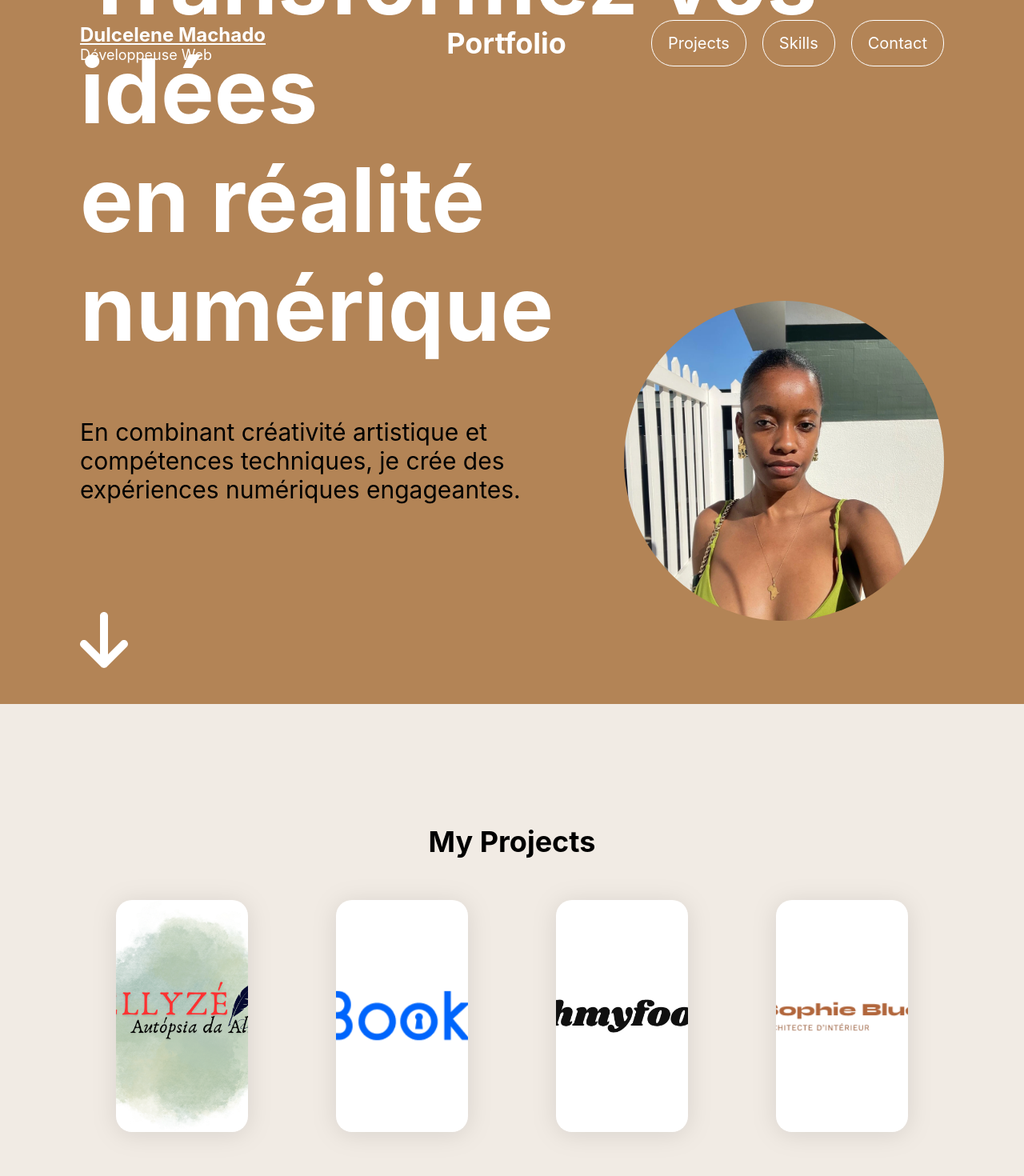
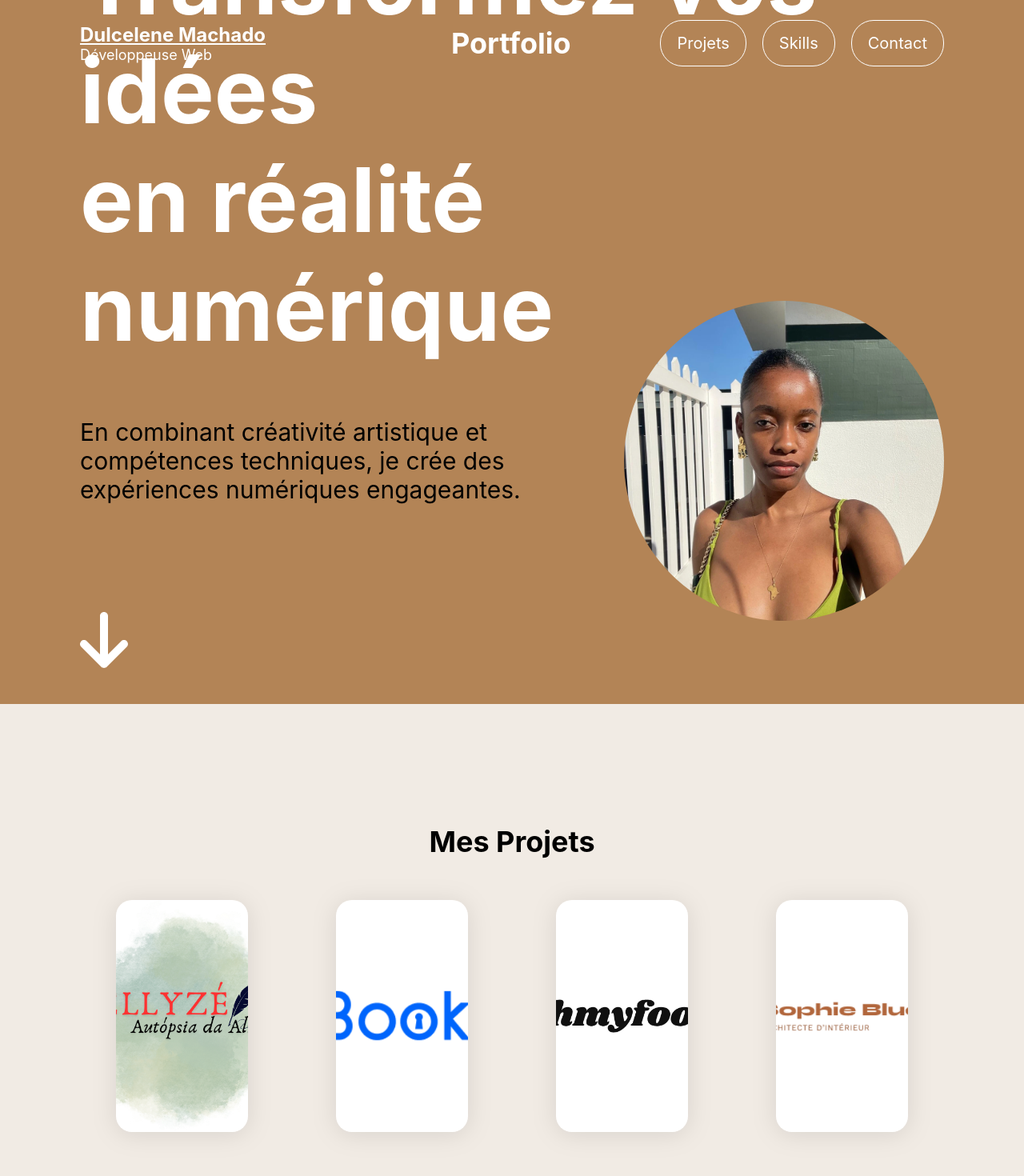
Before and after one commit to dudutola/dudutola.github.io, a React (Create React App) app: page / in a window 1280 px wide. Shown: the top 1470 px of the page at 80% size. Built offline with nearby package versions, Linux system fonts and the light colour scheme.

Commit message:
Code review

```diff
--- a/src/components/Header/index.jsx
+++ b/src/components/Header/index.jsx
@@ -57,7 +57,7 @@ export const Header = () => {
           </h2>
         </div>
         <div className="navbar__links">
-          <a href="#my-projects" className={`navbar__links--projects ${scrolled ? 'black-links' : ''}`}>Projects</a>
+          <a href="#my-projects" className={`navbar__links--projects ${scrolled ? 'black-links' : ''}`}>Projets</a>
           <a href="#my-skills" className={`navbar__links--skills ${scrolled ? 'black-links' : ''}`}>Skills</a>
           <a href="#my-contact" className={`navbar__links--contact ${scrolled ? 'black-links' : ''}`}>Contact </a>
         </div>
--- a/src/pages/Home/index.jsx
+++ b/src/pages/Home/index.jsx
@@ -23,7 +23,7 @@ export const Home = () => {
     <main>
       <Banner />
       <section className="projects" id="my-projects">
-        <h1>My Projects</h1>
+        <h1>Mes Projets</h1>
         <div className="cards">
           {projects.map((project, index) => (
             <Projects
```
